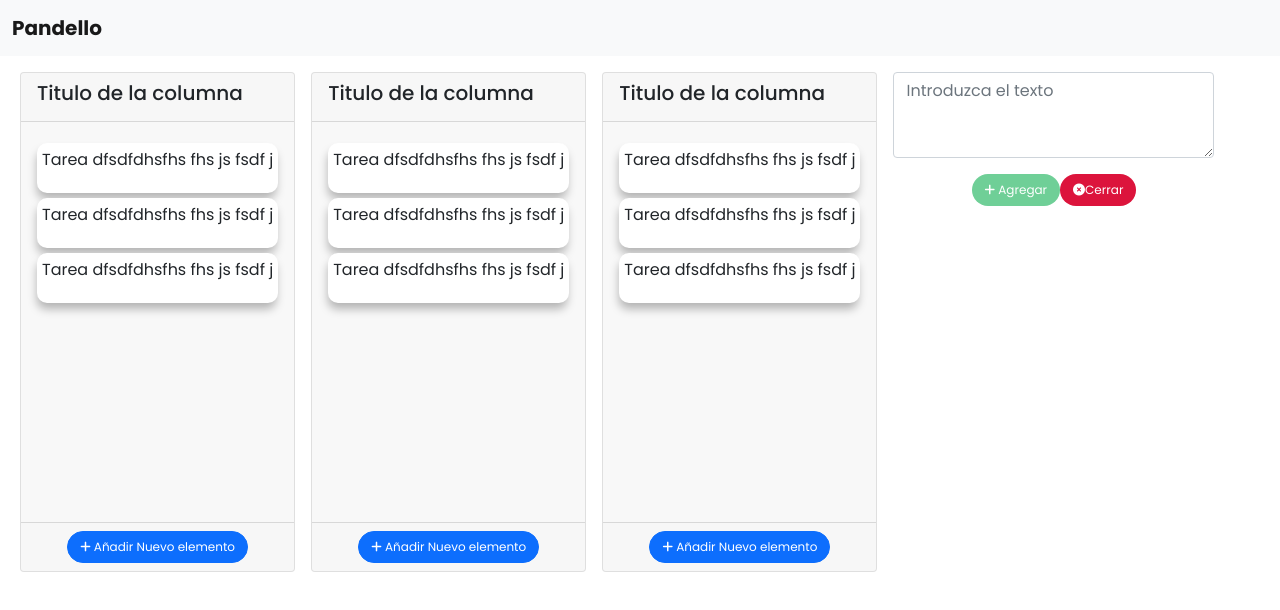
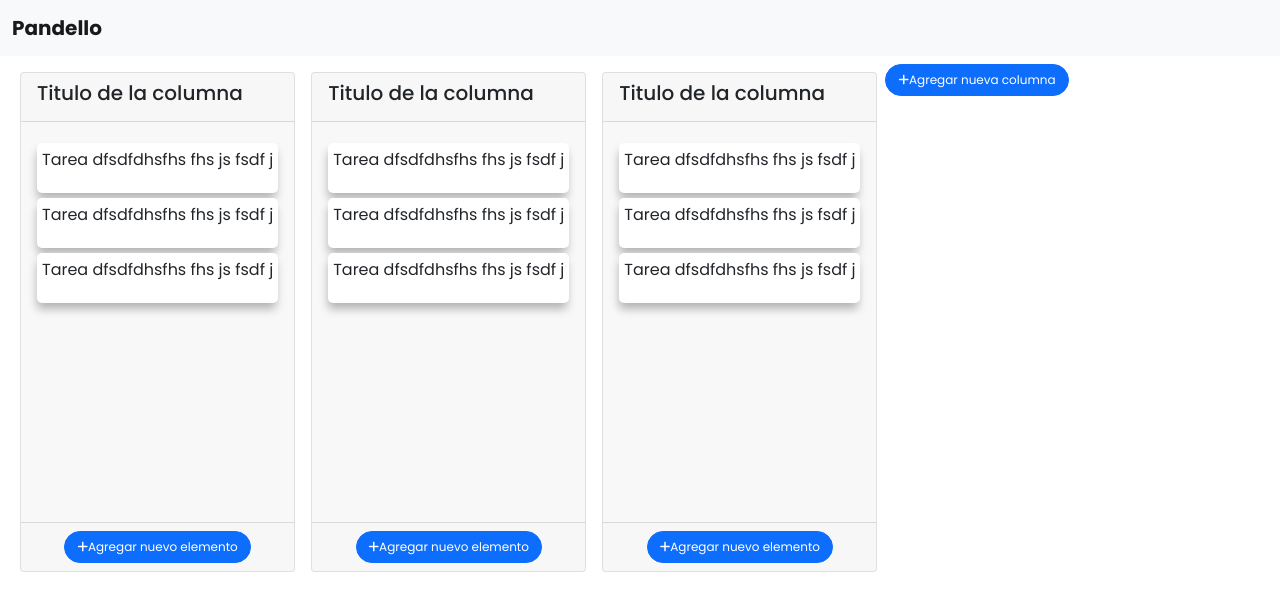
Before and after one commit to EmmanuelDeLaion/Pandello, a React (Create React App) app: page / in a window 1280 px wide. Shown: the top 610 px of the page. Built offline with nearby package versions, Linux system fonts and the light colour scheme.

Commit message:
mostrar y ocultar texto y boton

```diff
--- a/src/App.css
+++ b/src/App.css
@@ -35,9 +35,17 @@
 }
 
 .card-tarea {
-    border-radius: 10px;
+    border-radius: 5px;
     background-color: #fff;
     margin-top: 5px;
     padding: 5px;
     box-shadow: -1px 7px 10px -1px rgba(0, 0, 0, 0.28);
 }
+
+textarea::placeholder{
+    font-size: 12px;
+}
+
+.hidden{
+    display: none;
+}
--- a/src/App.js
+++ b/src/App.js
@@ -5,6 +5,7 @@ import { tareas } from './data/tareas.json';
 import Navbar from './components/Navbar';
 import List from './components/Lista';
 import AgregadorText from './components/AgregadorText';
+import Agregador from './components/Agregador';
 
 function App() {
   return (
@@ -16,7 +17,7 @@ function App() {
           <List></List>
           <List></List>
           <List></List>
-          <AgregadorText></AgregadorText>
+          <Agregador type="list" ></Agregador>
         </div>
 
       </div>
--- a/src/components/Agregador.js
+++ b/src/components/Agregador.js
@@ -1,16 +1,27 @@
-import React from 'react'
+import React, { useState } from 'react'
 import AgregadorText from './AgregadorText';
 
-const Agregador = () => {
+const Agregador = ({ type }) => {
+
+
+    const [abrir, setAbrir] = useState(false);
+
     return (
         <div>
-            <div className="d-flex justify-content-center">
-                <button className="btn btn-primary boton" data-toggle="collapse" href="#collapseExample" role="button" aria-expanded="false" aria-controls="collapseExample"><i class="fas fa-plus"></i> Añadir Nuevo elemento</button>
+
+            <div className={!abrir ? "d-flex justify-content-center" : "hidden"} >
+                <button onClick={() => setAbrir(true)} className="btn btn-primary boton"><i class="fas fa-plus"></i>
+                    {
+                        type === "card" ? "Agregar nuevo elemento" : "Agregar nueva columna"
+                    }
+                </button>
             </div>
 
-            <div class="collapse mt-2" id="collapseExample">
-                <AgregadorText></AgregadorText>
+            <div className={abrir ? "mt-2" : "hidden"} >
+                <AgregadorText type={type} setAbrir={setAbrir}></AgregadorText>
             </div>
+
+
         </div>
     )
 }
--- a/src/components/AgregadorText.js
+++ b/src/components/AgregadorText.js
@@ -1,7 +1,6 @@
 import React, { useState } from 'react'
 
-const AgregadorText = () => {
-
+const AgregadorText = ({ type, setAbrir }) => {
 
     const [titulo, setTitulo] = useState("");
     console.log(titulo);
@@ -9,20 +8,19 @@ const AgregadorText = () => {
     return (
         <div>
             <form>
-                <div class="form-group m-2">
+                <div class="form-group m-2" >
                     <textarea
                         value={titulo}
                         onChange={e => setTitulo(e.target.value)}
                         class="form-control"
-                        placeholder="Introduzca el texto"
-                        id="exampleFormControlTextarea1"
+                        placeholder={type === "card" ? "Escriba aquí la tarea" : "Escriba aquí la columna"}
                         rows="3">
                     </textarea>
                 </div>
 
                 <div className="d-flex justify-content-center">
-                    <button  className="btn agregar d-block boton mt-2" data-toggle="collapse" href="#collapseExample" role="button" aria-expanded="false" aria-controls="collapseExample"><i class="fas fa-plus"></i> Agregar</button>
-                    <button className="btn cerrar d-block boton ml-2 mt-2" data-toggle="collapse" href="#collapseExample" role="button" aria-expanded="false" aria-controls="collapseExample">  <i class="fas fa-times-circle"></i>Cerrar</button>
+                    <button className="btn agregar d-block boton mt-2"  ><i class="fas fa-plus"></i> {type === "card" ? "Agregar tarea" : "Agregar Columna"} </button>
+                    <button className="btn cerrar d-block boton ml-2 mt-2" onClick={()=> setAbrir(false)} >  <i class="fas fa-times-circle"></i>Cerrar</button>
                 </div>
             </form>
         </div>
--- a/src/components/Lista.js
+++ b/src/components/Lista.js
@@ -24,7 +24,7 @@ const List = () => {
 
                 {/* boton para agregar cards  */}
                 <div className="card-footer">
-                    <Agregador></Agregador>
+                    <Agregador type="card" ></Agregador>
                 </div>
 
             </div>
```
